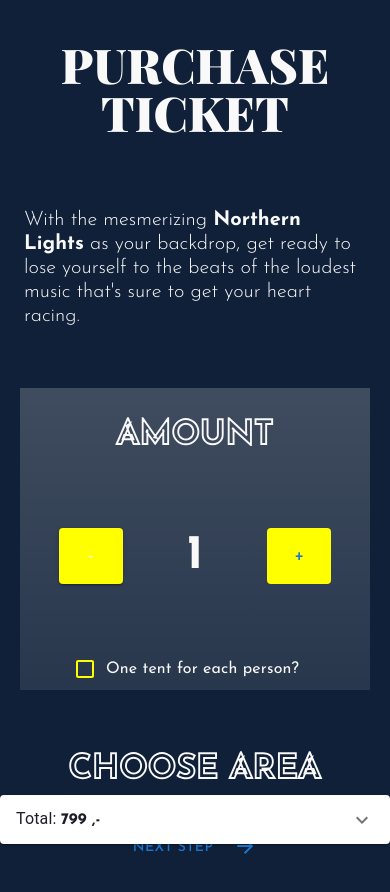
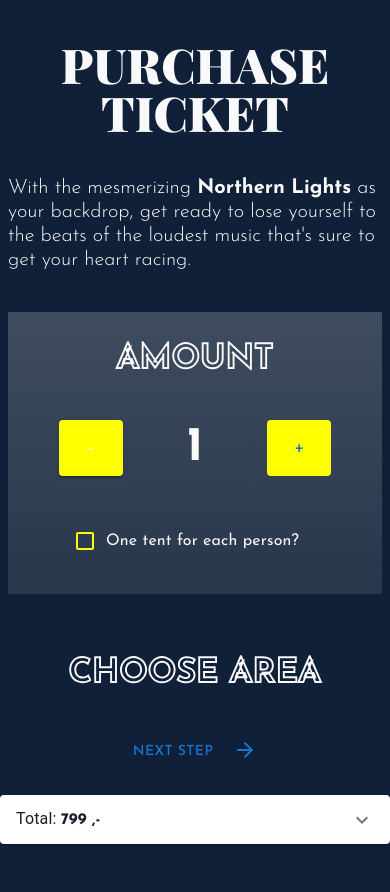
Before and after one commit to jona08n9/booking_flow, a Next.js app: page /area_and_amount in a window 390 px wide. Shown: the top 892 px of the page. After the commit the page ends 844 px from the top, so only its background shows below. Built offline with nearby package versions, Linux system fonts and the light colour scheme; no server answers; a web font is replaced by a local one.

Commit message:
Area_and:Amount Edits

```diff
--- a/src/components/AreaList.js
+++ b/src/components/AreaList.js
@@ -4,7 +4,7 @@ export function AreaList(props) {
   return (
     <>
       <div className="mx-3 md:mx-0 ">
-        <section className="flex grid-cols-2 flex-col gap-2 sm:grid ">
+        <section className="flex flex-col gap-2 sm:grid sm:grid-cols-2 ">
           {/* maps through area, and returns a component for each item.  */}
           {props.areas.map((area) => (
             <AreaListItem key={area.area} area={area} />
--- a/src/components/AreaListItem.js
+++ b/src/components/AreaListItem.js
@@ -135,7 +135,7 @@ export function AreaListItem(props) {
       </Modal>
 
       <section
-        className={`duration-500" flex h-32 w-full cursor-pointer flex-col self-center rounded-sm bg-color-black bg-gradient-to-b from-color-opacity-20 to-color-opacity-10 py-4 pl-2 pr-3 text-lg  ${areaAvailable() === "text-color-red" ? "bg-color-opacity-40" : ""}
+        className={`duration-500" flex h-32 w-full cursor-pointer flex-col self-center rounded-sm bg-color-black bg-gradient-to-b from-color-opacity-20 to-color-opacity-10 py-4 pl-2 pr-3 text-lg sm:w-auto  ${areaAvailable() === "text-color-red" ? "bg-color-opacity-40" : ""}
       ${area.area === bookingDetails.area ? "bg-gradient-to-b from-color-teal to-color-purple" : ""}
 
       `}
@@ -143,7 +143,7 @@ export function AreaListItem(props) {
       >
         <div className="mr-0 flex justify-between duration-200">
           <h3 className={` self-center text-lg duration-200 ${areaAvailable() === "text-color-red" ? "text-color-gray" : ""}`}>{area.area}</h3>
-          <RadioGroup aria-label="area" name="area" value={initialArea} onChange={updateBookingInformation}>
+          <RadioGroup className="self-center" aria-label="area" name="area" value={initialArea} onChange={updateBookingInformation}>
             <FormControlLabel
               value={area.area}
               control={
@@ -172,7 +172,7 @@ export function AreaListItem(props) {
 
         <div className="mt-auto flex justify-between  ">
           <p className={`self-center duration-200 ${areaAvailable() === "text-color-red" ? "text-color-gray" : ""}`}>spots left</p>
-          <div className="font-sans">
+          <div className="self-center font-sans">
             <span className={"pr-2.5 text-2xl font-bold " + areaAvailable()}>{area.available}</span>
           </div>
         </div>
--- a/src/components/ChooseAmount.js
+++ b/src/components/ChooseAmount.js
@@ -3,9 +3,9 @@ import { TicketAmountPicker } from "./TicketAmountPicker";
 export default function ChooseAmount() {
   return (
     <>
-      <div className="rounded-2 mx-3 max-w-full md:mx-0">
-        <div className="grid place-content-center bg-gradient-to-b from-color-opacity-20 to-color-opacity-10 ">
-          <h2 className="serif m-8 text-center">Amount</h2>
+      <div className="rounded-2 max-w-full md:mx-0">
+        <div className="grid place-content-center bg-gradient-to-b from-color-opacity-20 to-color-opacity-10 p-8">
+          <h2 className="serif m-0 text-center">Amount</h2>
           <TicketAmountPicker />
         </div>
       </div>
--- a/src/components/TicketAmountPicker.js
+++ b/src/components/TicketAmountPicker.js
@@ -107,7 +107,7 @@ export function TicketAmountPicker(props) {
             />
           }
           label={<Typography style={{ fontFamily: "var(--font-josefin" }}>One tent for each person?</Typography>}
-          className="flex items-center pt-5 font-sans text-color-white"
+          className="flex items-center font-sans text-color-white"
         />
       </FormGroup>
     </>
--- a/src/pages/area_and_amount.js
+++ b/src/pages/area_and_amount.js
@@ -39,7 +39,7 @@ export default function AreaAndAmount() {
   return (
     <main>
       <h1 className="mx-4 mt-10 text-center"> Purchase ticket</h1>
-      <p className="mx-4 pb-10 pt-10">
+      <p className="mx-auto my-10 max-w-2xl">
         With the mesmerizing <strong>Northern Lights</strong> as your backdrop, get ready to lose yourself to the beats of the loudest music that's sure to get your heart racing.
       </p>
       <div className="mx-auto max-w-3xl">
```
